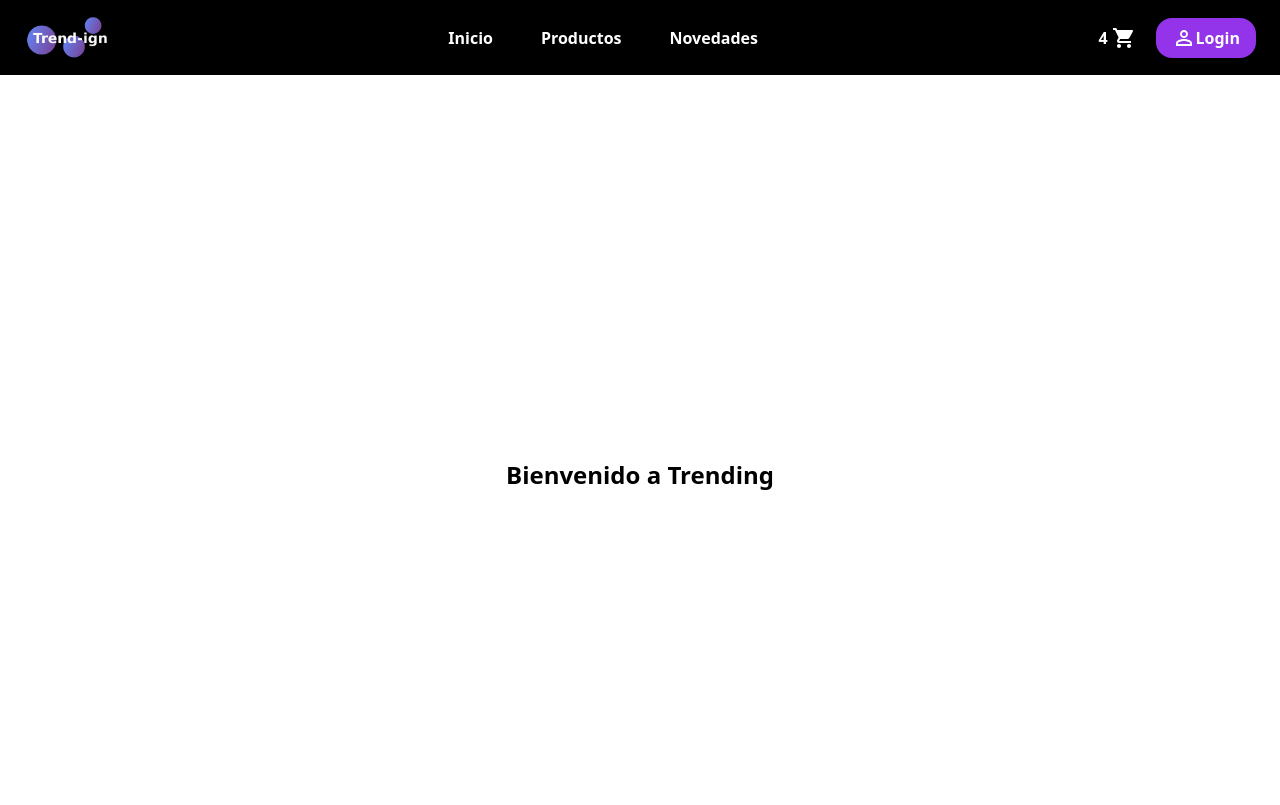
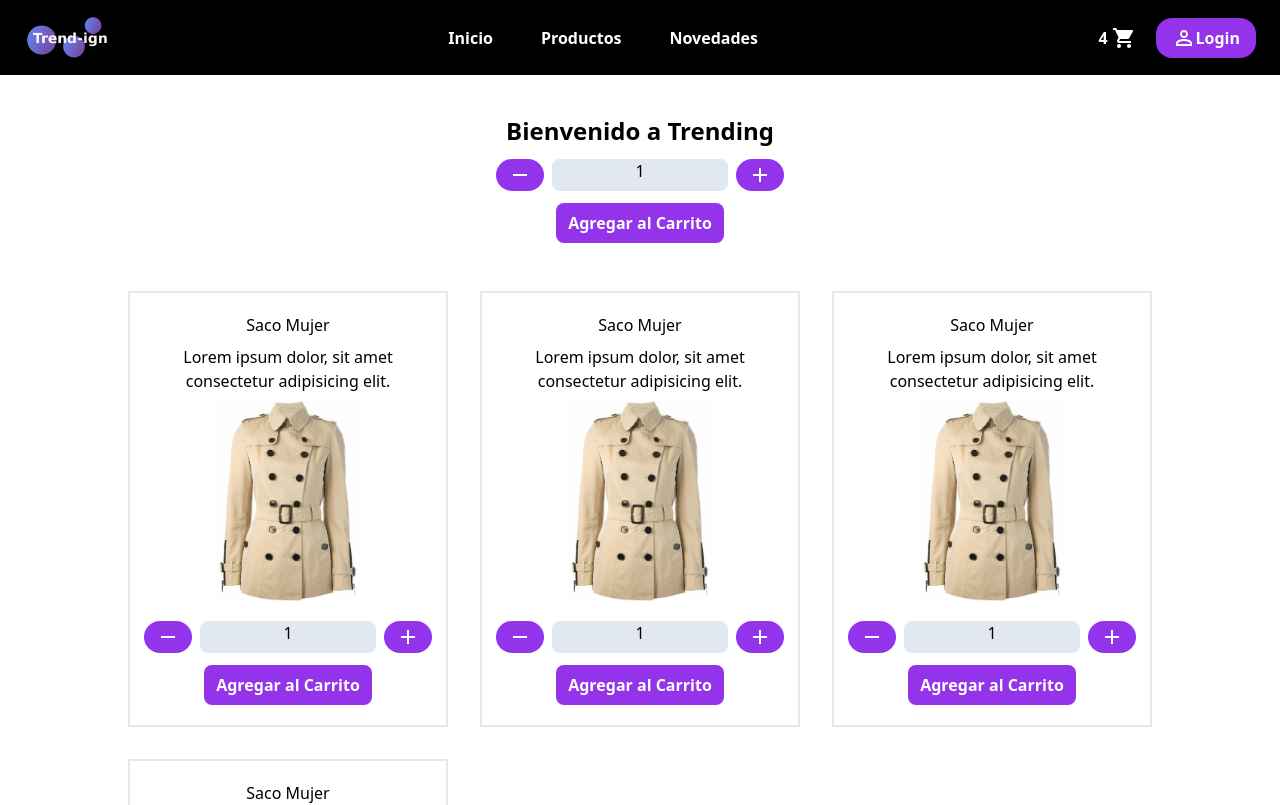
Before and after one commit to fmurga/coder-app-murga, a React (Create React App) app: page / in a window 1280 px wide. Shown: the top 805 px of the page. Built offline with nearby package versions, Linux system fonts and the light colour scheme.

Commit message:
added itemCount, and item grid, and the card container

```diff
--- a/public/index.html
+++ b/public/index.html
@@ -24,7 +24,7 @@
       work correctly both with client-side routing and a non-root public URL.
       Learn how to configure a non-root public URL by running `npm run build`.
     -->
-    <title>React App</title>
+    <title>Trend-ing</title>
   </head>
   <body>
     <noscript>You need to enable JavaScript to run this app.</noscript>
--- a/src/components/ItemListContainer.jsx
+++ b/src/components/ItemListContainer.jsx
@@ -1,9 +1,21 @@
 import React from "react";
+import CardContainer from "./Product/CardContainer";
+import ItemCount from "./Product/ItemCount";
 
 const ItemListContainer = ({ greeting }) => {
+  const onAdd = (count) => {
+    alert("Se Agregaron: " + count + " productos");
+  };
   return (
-    <div className="container h-screen flex items-center content-center justify-center mx-auto">
+    <div className="container mt-10 flex flex-col items-center content-center justify-center mx-auto">
       <p className="font-bold text-2xl">{greeting}</p>
+      <ItemCount initial={1} stock={5} onAdd={onAdd} />
+      <div className="grid grid-cols-1 md:grid-cols-2 lg:grid-cols-2 xl:grid-cols-3 gap-4 my-10 ">
+        <CardContainer />
+        <CardContainer />
+        <CardContainer />
+        <CardContainer />
+      </div>
     </div>
   );
 };
--- a/src/components/NavBar.jsx
+++ b/src/components/NavBar.jsx
@@ -3,6 +3,7 @@
 import { Menu } from "@mui/icons-material";
 import LoginWidget from "./LoginWidget";
 import CartWidget from "./CartWidget";
+import NavItem from "./Navigation/NavItem";
 
 const NavBar = () => {
   const [openNav, setOpenNav] = useState(false);
@@ -50,13 +51,7 @@
           <ul className="flex flex-col items-center lg:flex-row list-none lg:ml-0 text-white">
             {links &&
               links.map((link, idx) => (
-                <li key={idx} className="font-bold hover:text-white my-3">
-                  <a
-                    href={link.link}
-                    className="lg:px-6 lg:py-8 hover:bg-indigo-400">
-                    {link.nombre}
-                  </a>
-                </li>
+                <NavItem key={idx} link={link.link} nombre={link.nombre} />
               ))}
             {openNav && (
               <li className="my-3 lg:hidden xl:hidden flex flex-row items-center justify-between gap-1">
@@ -66,12 +61,10 @@
             )}
           </ul>
         </div>
-        {!openNav && (
-          <div className="right hidden lg:flex lg:flex-row items-center justify-between gap-1">
-            <CartWidget />
-            <LoginWidget />
-          </div>
-        )}
+        <div className="right hidden lg:flex lg:flex-row items-center justify-between gap-1">
+          <CartWidget />
+          <LoginWidget />
+        </div>
       </div>
     </nav>
   );
--- /dev/null
+++ b/src/components/Navigation/NavItem.jsx
@@ -0,0 +1,13 @@
+import React from "react";
+
+const NavItem = ({ link, nombre }) => {
+  return (
+    <li className="font-bold hover:text-white my-3">
+      <a href={link} className="lg:px-6 lg:py-8 hover:bg-indigo-400">
+        {nombre}
+      </a>
+    </li>
+  );
+};
+
+export default NavItem;
--- /dev/null
+++ b/src/components/Product/CardContainer.jsx
@@ -0,0 +1,18 @@
+import React from "react";
+import ItemCount from "./ItemCount";
+
+const CardContainer = () => {
+  const onAdd = (count) => {
+    alert("Se Agregaron: " + count + " productos");
+  };
+  return (
+    <div className="flex flex-col justify-center items-center w-80 p-5 m-2 border-2 gap-2">
+      <h2>Saco Mujer</h2>
+      <p className="text-center">Lorem ipsum dolor, sit amet consectetur adipisicing elit.</p>
+      <img src="/assets/images/saco-mujer.jpg" alt="saco mujer" width={150} />
+      <ItemCount initial={1} stock={5} onAdd={onAdd} />
+    </div>
+  );
+};
+
+export default CardContainer;
--- /dev/null
+++ b/src/components/Product/ItemCount.jsx
@@ -0,0 +1,59 @@
+import React, { useEffect, useState } from "react";
+import AddIcon from "@mui/icons-material/Add";
+import RemoveIcon from "@mui/icons-material/Remove";
+
+const ItemCount = ({ stock, initial, onAdd }) => {
+  const [count, setCount] = useState(initial);
+  const [disableDec, setDisableDec] = useState(false);
+  const [disableAdd, setDisableAdd] = useState(false);
+
+  const add = () => {
+    if (count < stock) {
+      setCount(count + 1);
+    }
+  };
+  const decrement = () => {
+    if (count > 1) {
+      setCount(count - 1);
+    }
+  };
+
+  useEffect(() => {
+    if (count === 1) {
+      setDisableDec(true);
+      setDisableAdd(false);
+    }
+    if (count === stock) {
+      setDisableDec(false);
+      setDisableAdd(true);
+    }
+  }, [disableAdd, disableDec, count, stock]);
+
+  return (
+    <div className="flex flex-col items-center">
+      <div className="flex flex-row gap-2 justify-between my-3">
+        <button
+          className="px-3 py-1 w-max text-white flex justify-center items-center  bg-purple-600 rounded-full"
+          disabled={disableDec}
+          onClick={() => decrement()}>
+          <RemoveIcon />
+        </button>
+        <label className="text-center w-44 bg-slate-200 rounded-lg">
+          {count}
+        </label>
+        <button
+          className="px-3 py-1 w-max  text-white flex justify-center items-center bg-purple-600 rounded-full"
+          disabled={disableAdd}
+          onClick={() => add()}>
+          <AddIcon />
+        </button>
+      </div>
+      <button className="w-7/12 p-2 bg-purple-600 hover:bg-purple-400 text-white font-bold rounded-lg"
+      onClick={() => onAdd(count)}>
+        Agregar al Carrito
+      </button>
+    </div>
+  );
+};
+
+export default ItemCount;
```
Also changed, not shown: public/assets/images/saco-mujer.jpg (added), 1 other file (tests, documents, lock files or other folders).
